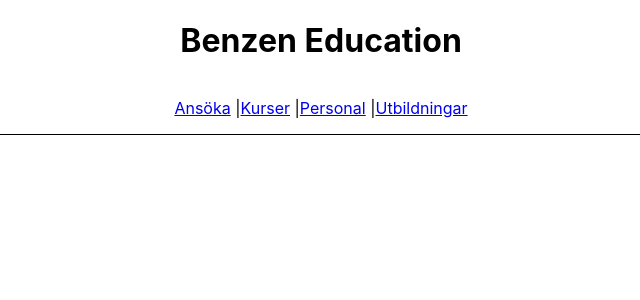
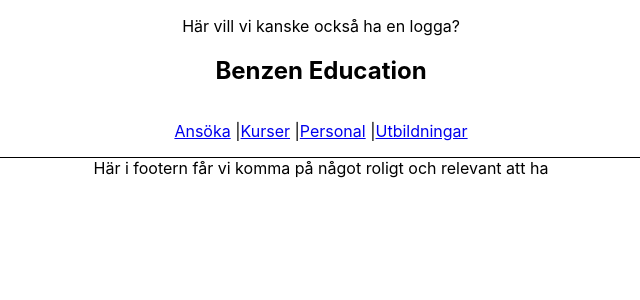
Before and after one commit to Ravelloo2/Benzen, a React (Create React App) app: page /kurser in a window 1280 px wide. Shown: the top 300 px of the page, without its empty margins (319-959 px from the left). Built offline with nearby package versions, Linux system fonts and the light colour scheme.

Commit message:
footer imported to app.js

```diff
--- a/src/App.js
+++ b/src/App.js
@@ -1,11 +1,14 @@
 import './css/App.css';
 //import { Link } from 'react-router-dom';
+
 import Header from './Components/Header'
+import Footer from './Components/Footer'
 
 function App() {
   return (
     <div className="App">
      <Header/>
+     <Footer/>
     </div>
   );
 }
--- a/src/Components/Footer.jsx
+++ b/src/Components/Footer.jsx
@@ -2,7 +2,7 @@ import React from 'react'
 
 function Footer() {
   return (
-    <div>Footer</div>
+    <div>Här i footern får vi komma på något roligt och relevant att ha</div>
   )
 }
 
--- a/src/Components/Header.jsx
+++ b/src/Components/Header.jsx
@@ -4,7 +4,8 @@ import Navbar from './Navbar';
 function Header() {
   return (
     <div className="header">
-    <h1>Benzen Education</h1>
+    <p>Här vill vi kanske också ha en logga?</p>
+    <h2>Benzen Education</h2>
     <Navbar/>
     </div>
   )
```
